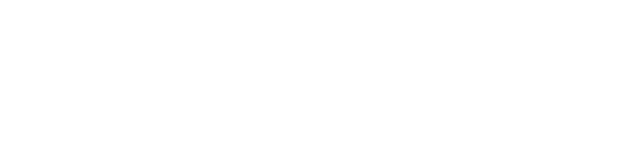
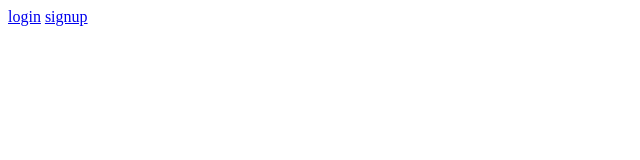
Before and after one commit to onyiipaula/Event-platform, a plain HTML site: page index.html in a window 1280 px wide. Shown: the whole page, without its empty margins (0-640 px from the left). Drawn offline with Linux system fonts and the light colour scheme.

Commit message:
Modified my main page

```diff
--- a/index.html
+++ b/index.html
@@ -5,5 +5,8 @@
     <meta name="viewport" content="width=device-width, initial-scale=1.0" />
     <title>EVENTVET</title>
   </head>
-  <body></body>
+  <body>
+    <a href="pages/login.html">login</a>
+    <a href="pages/signup.html">signup</a>
+  </body>
 </html>
```
